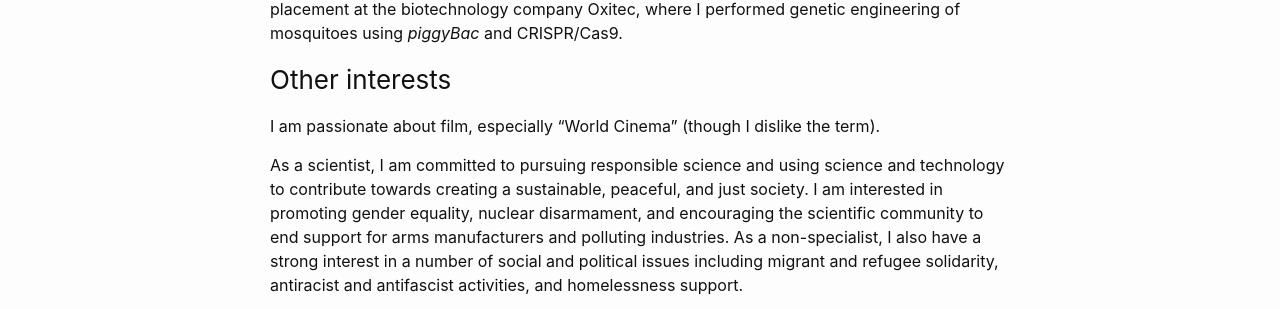
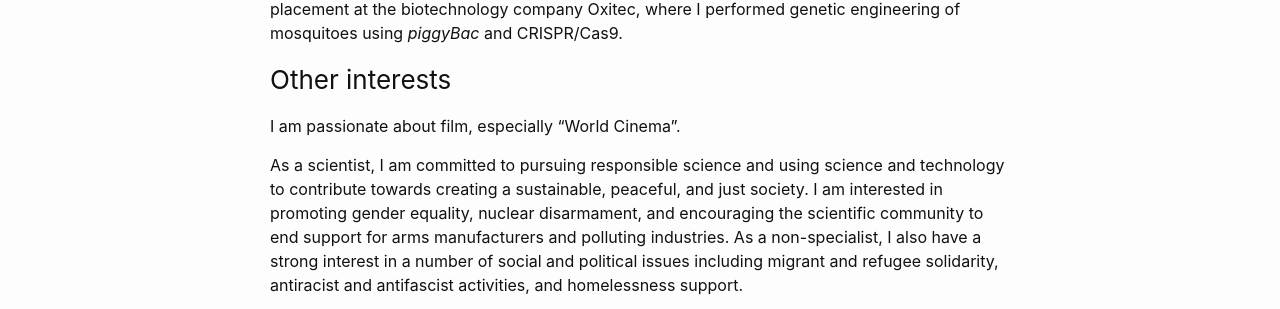
Before and after one commit to joeturner177/joeturner177.github.io, a Jekyll site: the page built from about.md, in a window 1280 px wide. Shown: the part 1105-1414 px from the top of the page. Built offline with Jekyll 4.4.1, drawn with Linux system fonts in a browser that asks for light colours.

Commit message:
Update about.md

```diff
--- a/about.md
+++ b/about.md
@@ -50,8 +50,7 @@ _piggyBac_ and CRISPR/Cas9.
 
 ### Other interests
 
-I am passionate about film, especially "World Cinema" (though I dislike
-the term).
+I am passionate about film, especially "World Cinema".
 
 As a scientist, I am committed to pursuing responsible science and using
 science and technology to contribute towards creating a sustainable,
```
